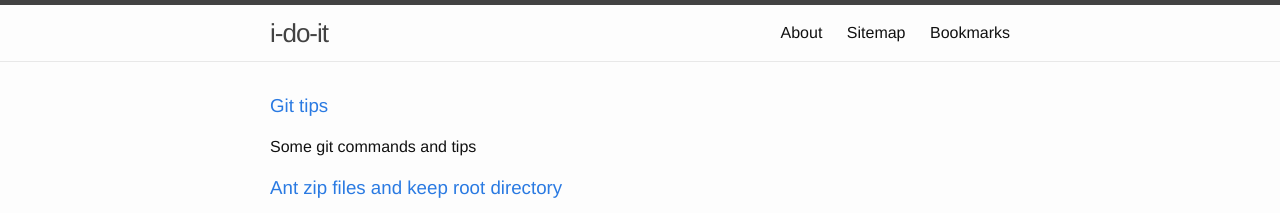
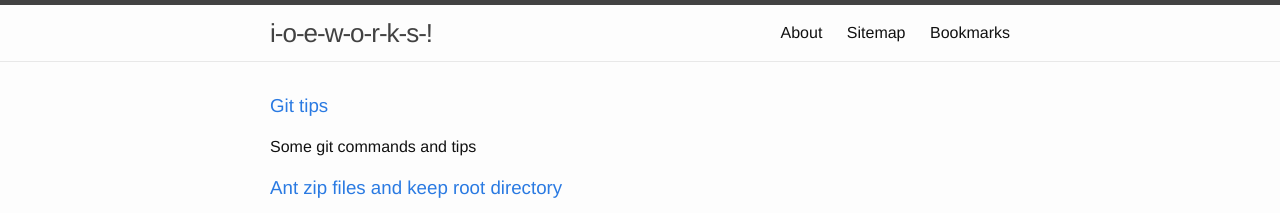
Before and after one commit to yuan-jiang/yuan-jiang.github.io, a Jekyll site: the page built from index.html, in a window 1280 px wide. Shown: the top 213 px of the page. Built offline with Jekyll 4.4.1, drawn with Linux system fonts in a browser that asks for light colours; the list of posts is cut into pages by our own code.

Commit message:
Roll back to use old domain which is more reliable than the free one

```diff
--- a/CNAME
+++ b/CNAME
@@ -1 +1 @@
-idoit.tk
+www.ioeworks.com
--- a/_config.yml
+++ b/_config.yml
@@ -6,17 +6,14 @@
 # 'jekyll serve'. If you change this file, please restart the server process.
 
 # Site title
-title: idoit.tk!
-
-# Site name
-name: i-do-it
+title: i-o-e-w-o-r-k-s-!
 
 description: > # this means to ignore newlines until "baseurl:"
   My personal site for blogging some technical writing.
 
 baseurl: "" # the subpath of your site, e.g. /blog
 
-url: "http://idoit.tk" # the base hostname & protocol for your site
+url: "http://www.ioeworks.com" # the base hostname & protocol for your site
 
 # Twitter user id - leave it empty for privacy
 twitter:
--- a/_includes/header.html
+++ b/_includes/header.html
@@ -2,7 +2,7 @@
 
   <div class="wrapper">
 
-    <a class="site-title" href="{{ site.baseurl }}/">{{ site.name }}</a>
+    <a class="site-title" href="{{ site.baseurl }}/">{{ site.title }}</a>
 
     <nav class="site-nav">
       <a href="#" class="menu-icon">
```
